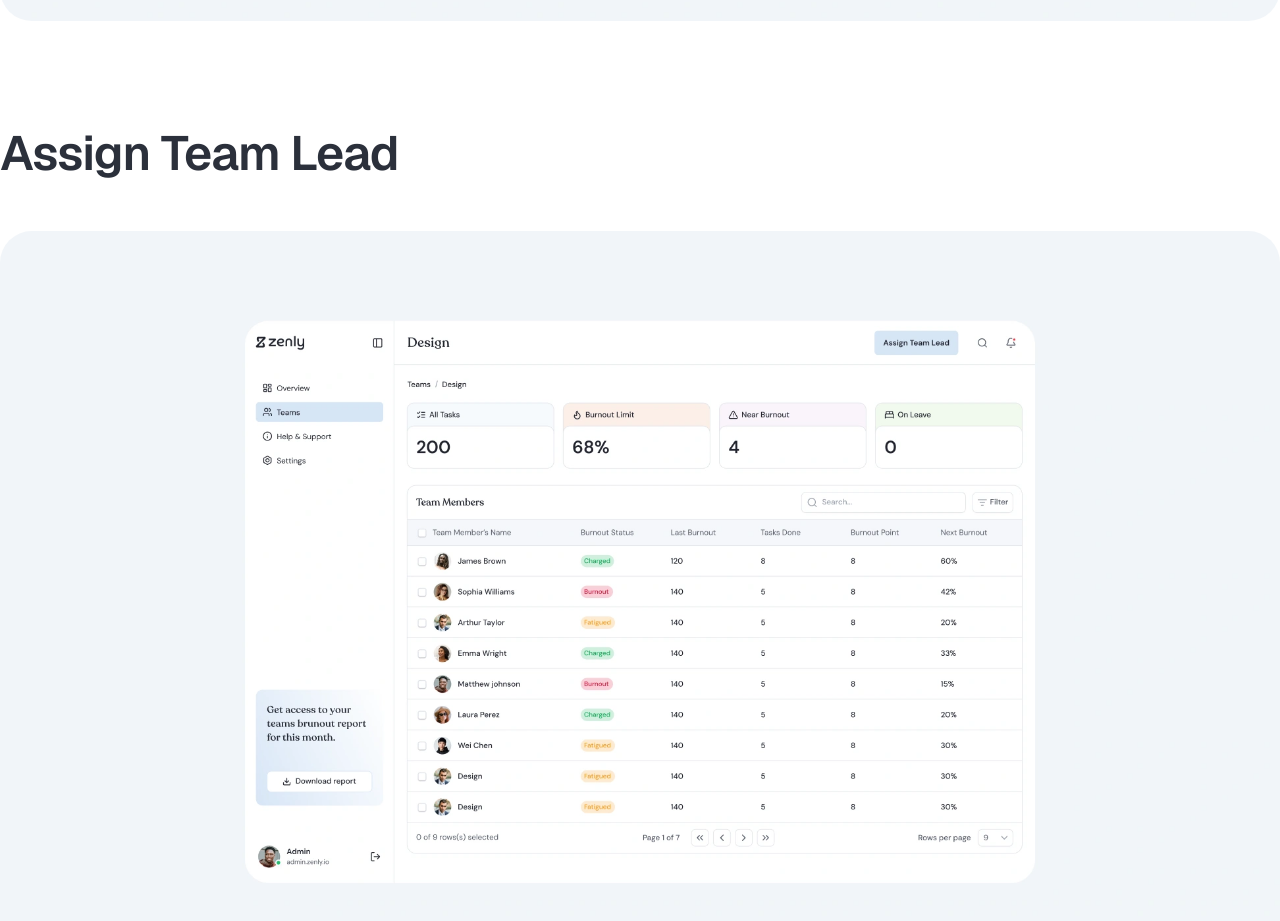
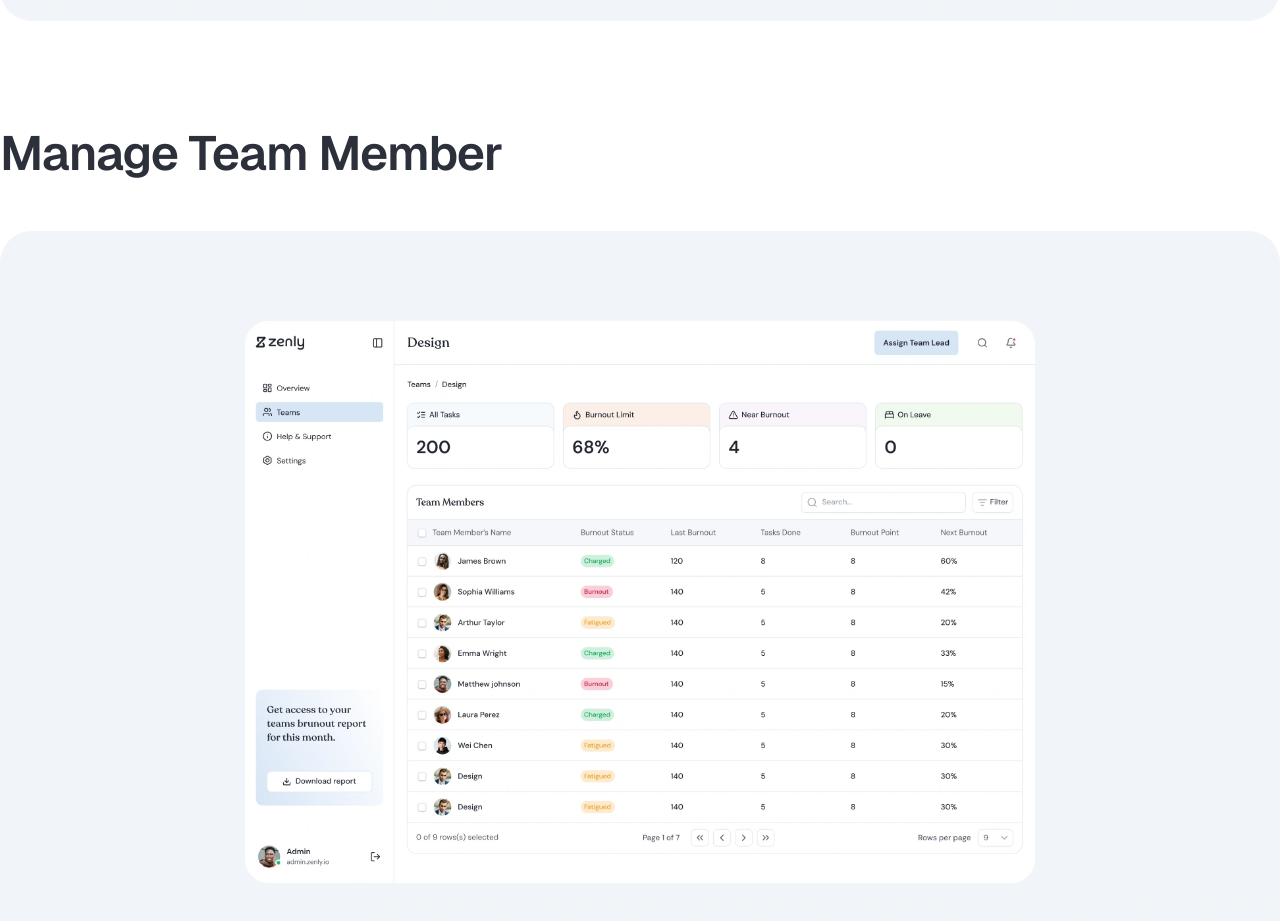
Before and after one commit to Chibuike-web/main-portfolio-v1, a React (Vite) app: page /burnout-leave in a window 1280 px wide. Shown: the part 8580-9501 px from the top of the page. Built offline with nearby package versions, Linux system fonts and the light colour scheme.

Commit message:
fixed a bug

```diff
--- a/src/pages/BurnoutLeave.tsx
+++ b/src/pages/BurnoutLeave.tsx
@@ -182,7 +182,7 @@ export default function BurnoutLeave() {
 
 			<section className="mt-[52px] md:mt-[104px]">
 				<h2 className="text-[24px] md:text-[48px] font-semibold text-gray-700 tracking-[-0.02em]">
-					Assign Team Lead
+					Manage Team Member
 				</h2>
 
 				<LazyImage
```
